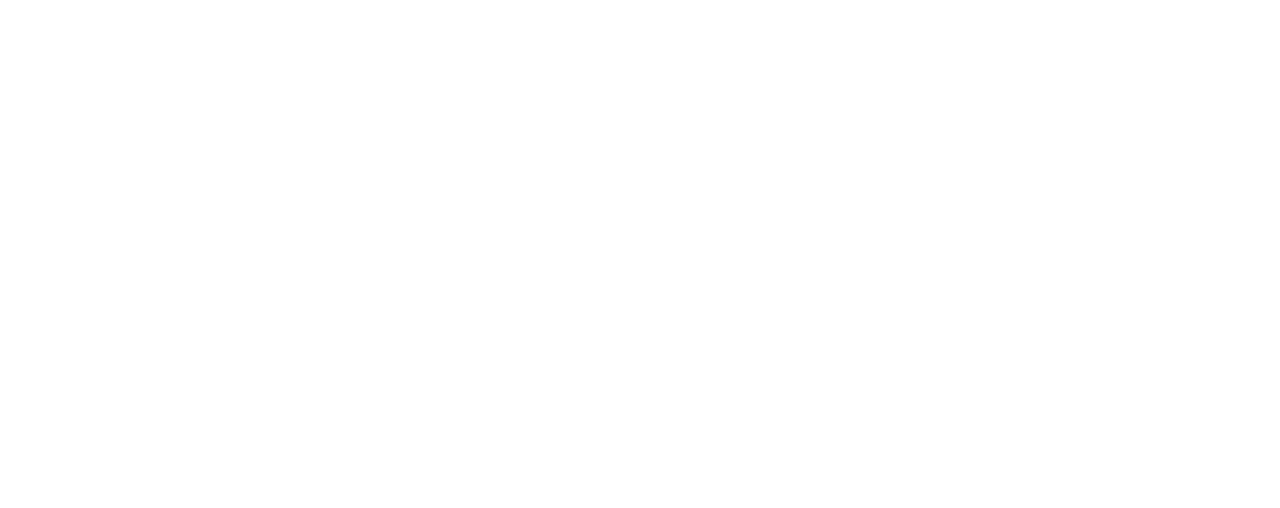
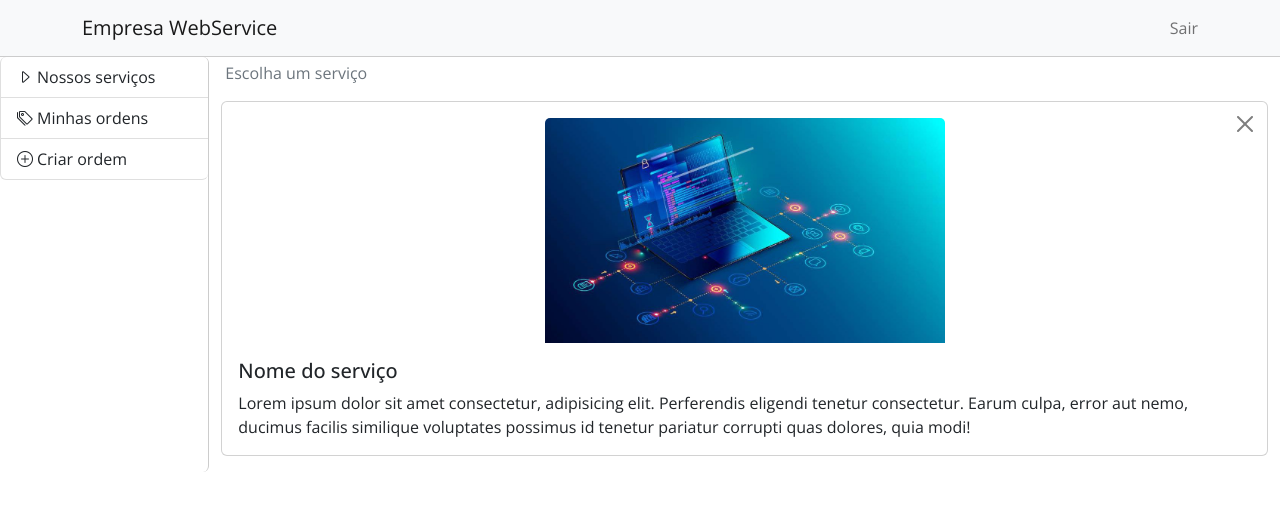
Before and after one commit to GabrielHCustodio/nova-empresa, a Vue app: page /home/services/service in a window 1280 px wide. Before the commit this address had no page. Shown: the top 508 px of the page. Built offline with nearby package versions, Linux system fonts and the light colour scheme.

Commit message:
Separate components in orders and services, changed the name of existing components, added the Order and Service components, which contains more details about the activity, and created the navigation routes for them.

```diff
--- /dev/null
+++ b/src/components/orders/Order.vue
@@ -0,0 +1,19 @@
+<template>
+  <h3>Detalhes da ordem : ID</h3>
+  <ul class="list-group">
+    <li class="list-group-item">Serviço</li>
+    <li class="list-group-item">Descrição</li>
+    <li class="list-group-item">Data de envio</li>
+    <li class="list-group-item">Data de finalização</li>
+    <li class="list-group-item">Valor</li>
+  </ul>
+  <div class="col-auto d-flex justify-content-around mt-3">
+    <button
+      type="button"
+      class="btn btn-warning"
+      @click="$router.push({ name: 'orders' })"
+    >
+      Voltar
+    </button>
+  </div>
+</template>
--- a/src/components/MyServices.vue
+++ b/src/components/orders/Orders.vue
@@ -11,10 +11,10 @@
     <tbody>
       <tr>
         <td>1</td>
-        <td>Website</td>
+        <td>Aplicativo</td>
         <td>20/04/2022</td>
         <td>
-          <router-link to="/home/services" class="btn btn-sm btn-primary">
+          <router-link :to="{name: 'order'}" class="btn btn-sm btn-primary">
             <i class="bi bi-pencil-square" style="cursor: pointer"></i>
           </router-link>
         </td>
@@ -24,7 +24,7 @@
         <td>Landing Page</td>
         <td>14/07/2022</td>
         <td>
-          <router-link to="/home/services" class="btn btn-sm btn-primary">
+          <router-link :to="{name: 'order'}" class="btn btn-sm btn-primary">
             <i class="bi bi-pencil-square" style="cursor: pointer"></i>
           </router-link>
         </td>
@@ -35,6 +35,6 @@
 
 <script>
 export default {
-  name: "Services",
+  name: "Orders",
 };
 </script>
--- /dev/null
+++ b/src/components/services/Service.vue
@@ -0,0 +1,32 @@
+<template>
+  <div class="card mb-3 d-flex align-items-center">
+    <router-link to="/home/services" class="btn-close close"></router-link>
+    <img src="@/assets/images/software.jpeg" class="card-img-top mt-3 image" alt="..." />
+    <div class="card-body">
+      <h5 class="card-title">Nome do serviço</h5>
+      <p class="card-text">
+        Lorem ipsum dolor sit amet consectetur, adipisicing elit. Perferendis
+        eligendi tenetur consectetur. Earum culpa, error aut nemo, ducimus
+        facilis similique voluptates possimus id tenetur pariatur corrupti quas
+        dolores, quia modi!
+      </p>
+    </div>
+  </div>
+</template>
+
+<script>
+export default {
+    name: 'Service'
+}
+</script>
+
+<style scoped>
+.close {
+    position: absolute;
+    top: 10px;
+    right: 10px;
+}
+.image {
+    width: 400px;
+}
+</style>
--- a/src/components/ListServices.vue
+++ b/src/components/services/Services.vue
@@ -4,7 +4,7 @@
         <img src="@/assets/images/software.jpeg" class="card-img-top" alt="software" />
         <div class="card-body">
             <h5 class="card-title">Softwares</h5>
-            <a href="#" class="btn btn-primary">Saiba mais</a>
+            <router-link :to="{name: 'service'}" class="btn btn-primary">Saiba mais</router-link>
         </div>
         </div>
 
@@ -12,7 +12,7 @@
       <img src="@/assets/images/landing-page.png" class="card-img-top" alt="landing" />
       <div class="card-body">
         <h5 class="card-title">Landing Page</h5>
-        <a href="#" class="btn btn-primary">Saiba mais</a>
+         <router-link :to="{name: 'service'}" class="btn btn-primary">Saiba mais</router-link>
       </div>
     </div>
 
@@ -20,7 +20,7 @@
       <img src="@/assets/images/apps.webp" class="card-img-top" alt="apps" />
       <div class="card-body">
         <h5 class="card-title">Aplicativos</h5>
-        <a href="#" class="btn btn-primary">Saiba mais</a>
+         <router-link :to="{name: 'service'}" class="btn btn-primary">Saiba mais</router-link>
       </div>
     </div>
 
@@ -28,7 +28,7 @@
       <img src="@/assets/images/e-commerce.png" class="card-img-top" alt="e-commerce" />
       <div class="card-body">
         <h5 class="card-title">E-commerce</h5>
-        <a href="#" class="btn btn-primary">Saiba mais</a>
+         <router-link :to="{name: 'service'}" class="btn btn-primary">Saiba mais</router-link>
       </div>
     </div>
   </div>
@@ -36,6 +36,6 @@
 
 <script>
 export default {
-  name: "ListService",
+  name: "Services",
 };
 </script>
--- a/src/router/index.js
+++ b/src/router/index.js
@@ -4,9 +4,11 @@
 import Register from '@/views/Register.vue'
 import Welcome from '@/views/Welcome.vue'
 
-import Services from '@/components/MyServices.vue'
-import NewService from '@/components/NewService.vue'
-import ListServices from '@/components/ListServices.vue'
+import NewOrder from '@/components/orders/NewOrder.vue'
+import Order from '@/components/orders/Order.vue'
+import Orders from '@/components/orders/Orders.vue'
+import Service from '@/components/services/Service.vue'
+import Services from '@/components/services/Services.vue'
 
 const routes = [
   {
@@ -30,19 +32,29 @@
     component: HomeView,
     children: [
       {
+        path: 'orders',
+        name: 'orders',
+        component: Orders
+      },
+      {
+        path: 'orders/order',
+        name: 'order',
+        component: Order
+      },
+      {
+        path: 'new-order',
+        name: 'new-order',
+        component: NewOrder
+      },
+      {
         path: 'services',
         name: 'services',
         component: Services
       },
       {
-        path: 'newservice',
-        name: 'newServices',
-        component: NewService
-      },
-      {
-        path: 'listservices',
-        name: 'listServices',
-        component: ListServices
+        path: 'services/service',
+        name: 'service',
+        component: Service
       }
     ]
   }
--- a/src/views/HomeView.vue
+++ b/src/views/HomeView.vue
@@ -14,32 +14,43 @@
 
     <div class="d-flex">
       <div class="list-group menu-esquerda">
-                <router-link class="list-group-item list-group-item-action" to="/home/services" exact-active-class="active">
-                  <i class="bi bi-tags"></i> Meus serviços
+        <router-link
+          class="list-group-item list-group-item-action"
+          to="/home/services"
+          exact-active-class="active"
+        >
+          <i class="bi bi-caret-right"></i> Nossos serviços
         </router-link>
-                <router-link class="list-group-item list-group-item-action" to="/home/newservice" exact-active-class="active">
-                  <i class="bi bi-plus-circle"></i> Criar serviço
+        <router-link
+          class="list-group-item list-group-item-action"
+          to="/home/orders"
+          exact-active-class="active"
+        >
+          <i class="bi bi-tags"></i> Minhas ordens
         </router-link>
-                <router-link class="list-group-item list-group-item-action" to="/home/listservices"  exact-active-class="active">
-                  <i class="bi bi-caret-right"></i> Nossos serviços
+        <router-link
+          class="list-group-item list-group-item-action"
+          to="/home/new-order"
+          exact-active-class="active"
+        >
+          <i class="bi bi-plus-circle"></i> Criar ordem
         </router-link>
       </div>
 
       <div class="w-100">
         <nav aria-label="breadcrumb" class="pt-1 ps-3">
           <ol class="breadcrumb">
-                        <li class="breadcrumb-item active" aria-current="page">Escolha um serviço</li>
+            <li class="breadcrumb-item active" aria-current="page">
+              Escolha um serviço
+            </li>
           </ol>
         </nav>
 
         <div class="container-fluid">
           <router-view />
         </div>
-
       </div>
     </div>
-
-
   </div>
 </template>
 
@@ -64,7 +75,7 @@
   display: flex;
   justify-content: left;
 }
-.bi{
+.bi {
   width: 20px;
   height: 20px;
 }
```
Also changed, not shown: src/components/orders/NewOrder.vue (renamed from src/components/NewService.vue). Lines whose indentation alone changed are shown as unchanged.
